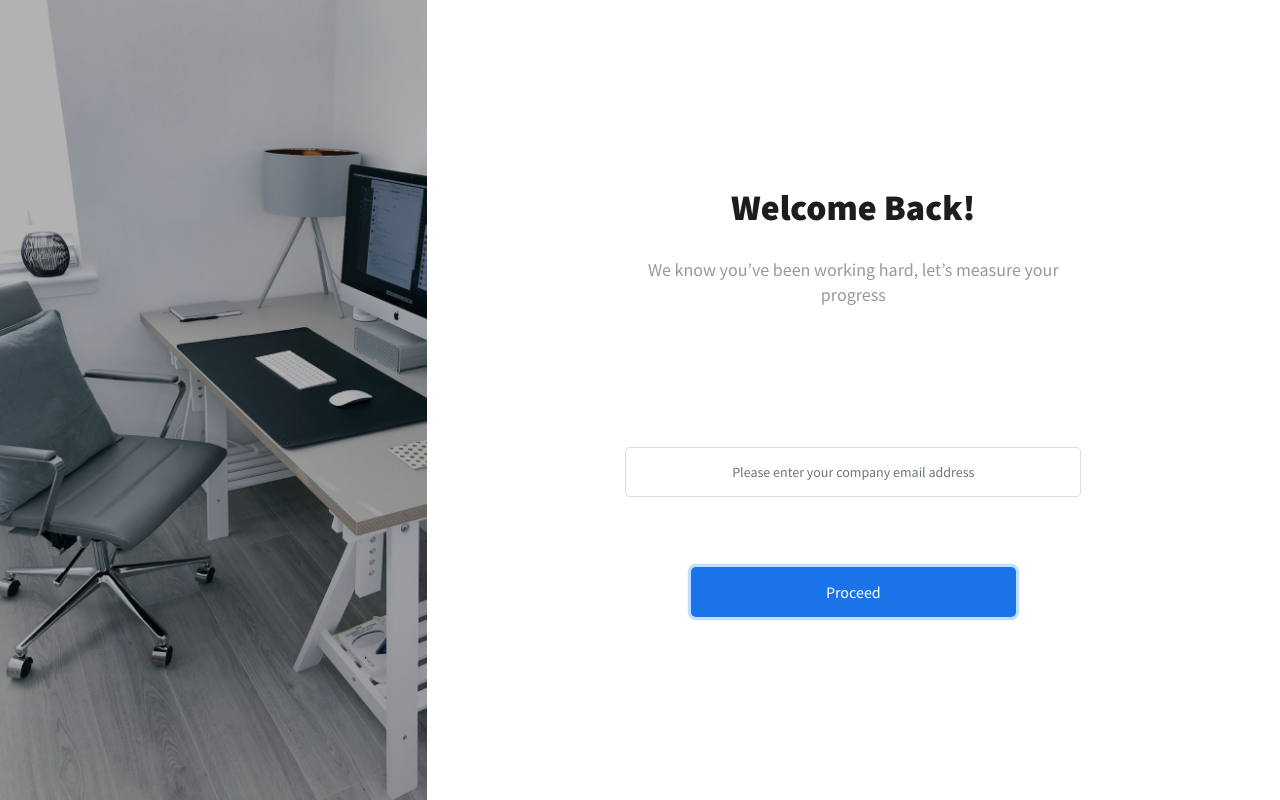
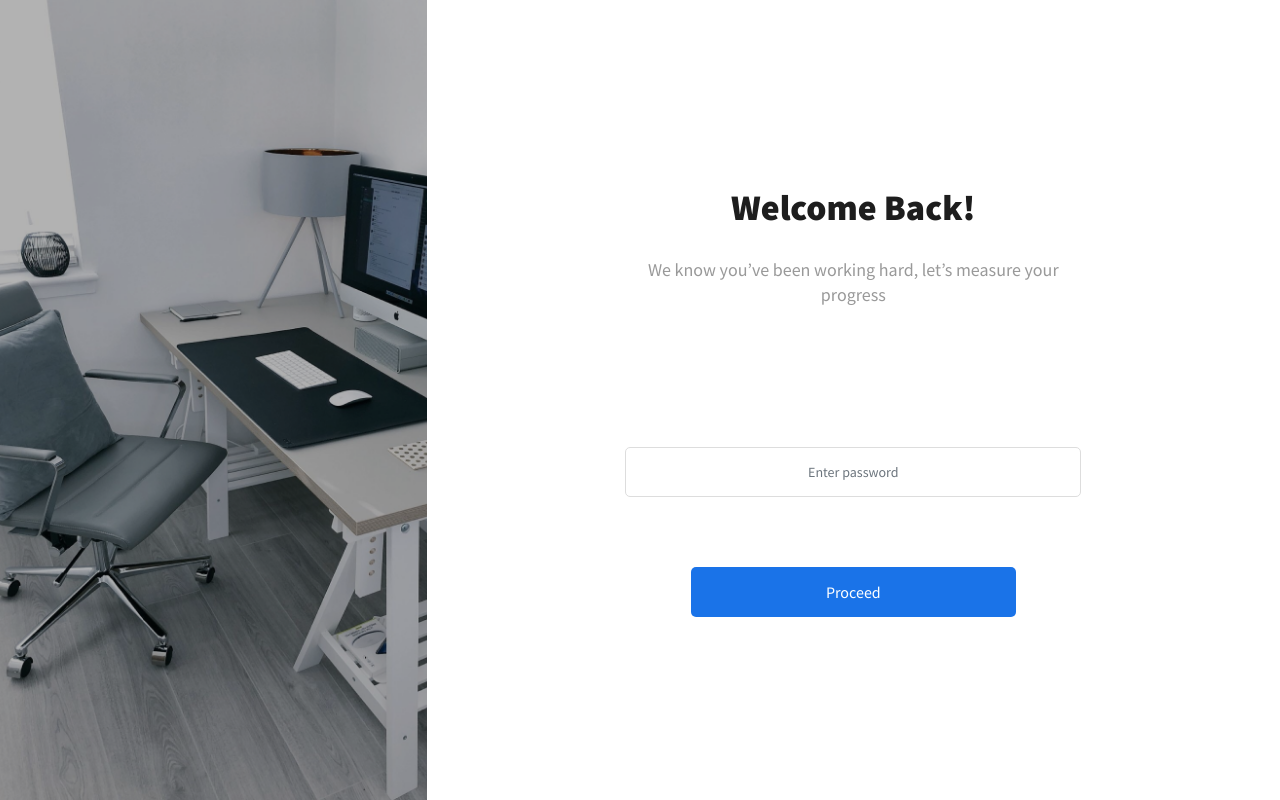
Before and after one commit to OkoyeApps/Resourceedge_Microservices, a React (Create React App) app: page /login in a window 1280 px wide. Both pictures are taken after a click on the button "Proceed". Built offline with nearby package versions, Linux system fonts and the light colour scheme.

Commit message:
Made the app switch from email to password statically

```diff
--- a/src/pages/authPage/login/components/email.js
+++ b/src/pages/authPage/login/components/email.js
@@ -1,22 +1,21 @@
-import React, { useState } from 'react';
+import React, { useState, useEffect } from 'react';
 
-export default function Email() {
-    const [stage, setStage] = useState(1);
+export default function Email(props) {
 
-    const changeStage = (newStage) => {
-        // event.preventDefault();
-        setStage(newStage);
-    }
+
+    useEffect(()=>{
+        props.checkForStep(1)
+    },[])
     return (
         <div className="login-box">
             <div className="name-box">
             <hi className="welcome-text">Welcome Back!</hi>
-            {console.log(stage)}
+            {/* {console.log(stage)} */}
             </div>
             <p className="text">We know you’ve been working hard, let’s measure your progress</p>
             {/* <form> */}
                 <input type="email" className="form-control enter-mail" id="email" placeholder="Please enter your company email address"/>
-                <button className="btn proceed" onClick={() => { changeStage(2) }}>Proceed</button>
+                <button className="btn proceed" onClick={() => { props.checkForStep(2) }}>Proceed</button>
             {/* </form> */}
         </div>
     )
--- a/src/pages/authPage/login/components/password.js
+++ b/src/pages/authPage/login/components/password.js
@@ -0,0 +1,17 @@
+import React, { useState } from 'react';
+
+export default function Password() {
+
+    return (
+        <div className="login-box">
+            <div className="name-box">
+            <hi className="welcome-text">Welcome Back!</hi>
+            </div>
+            <p className="text">We know you’ve been working hard, let’s measure your progress</p>
+            {/* <form> */}
+                <input type="password" className="form-control enter-mail" id="email" placeholder="Enter password"/>
+                <button className="btn proceed" >Proceed</button>
+            {/* </form> */}
+        </div>
+    )
+}
--- a/src/pages/authPage/login/login.js
+++ b/src/pages/authPage/login/login.js
@@ -1,10 +1,23 @@
-import React from 'react';
+import React,{useState, useEffect} from 'react';
 import Email from './components/email'
+import Password from './components/password';
 
 export default function Login() {
+    const [stage, setStage] = useState(1);
+
+    const changeStage = (newStage) => {
+        // event.preventDefault();
+        setStage(newStage);
+    }
+    console.log(stage)
     return (
         <div>
-            <Email/>
+           {
+               stage === 1 ?
+                <Email checkForStep={(step)=>{ setStage(step)}}/>
+                :
+                <Password checkForStep={()=>{setStage(2)}}/>
+           }
         </div>
     )
 }
```
